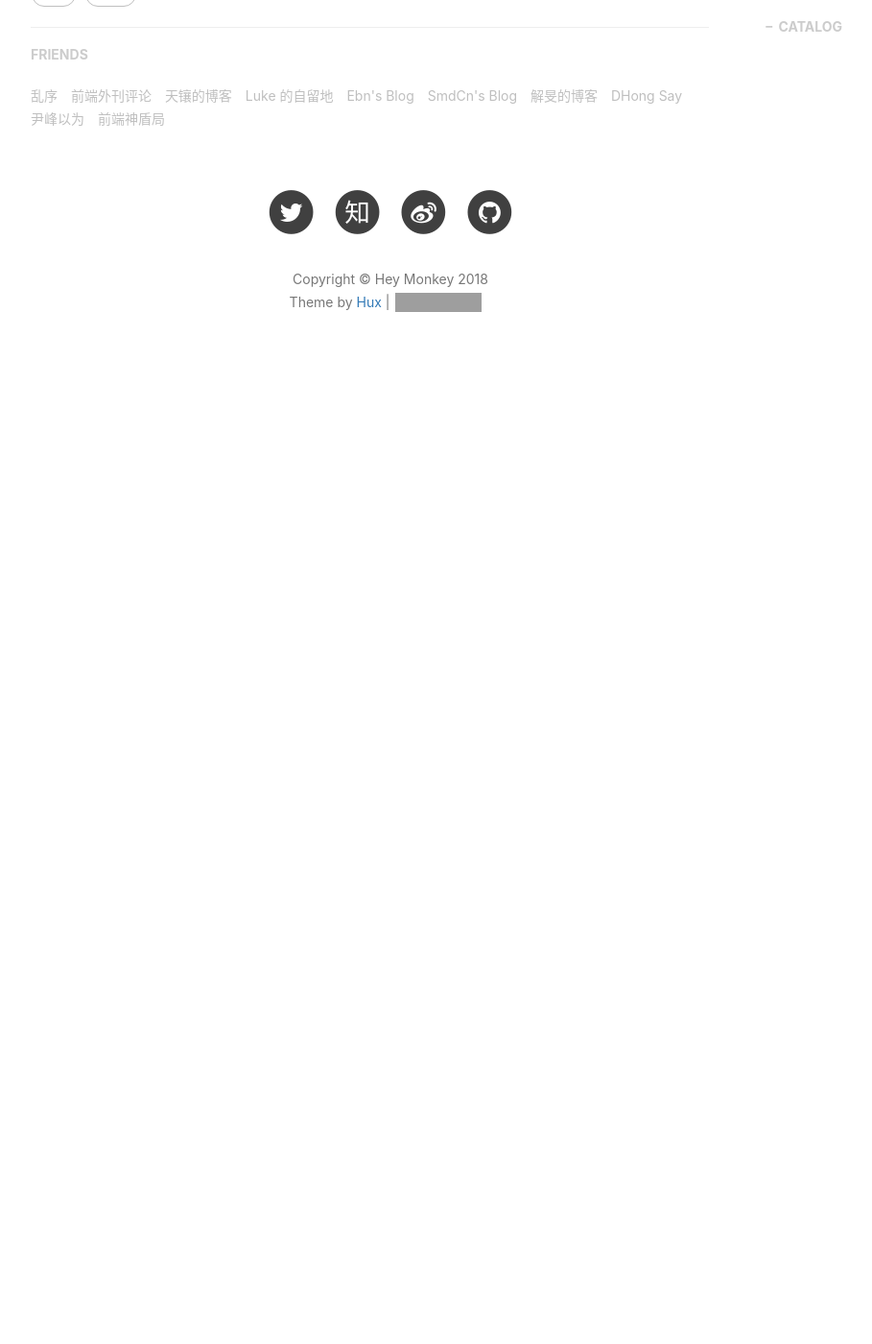
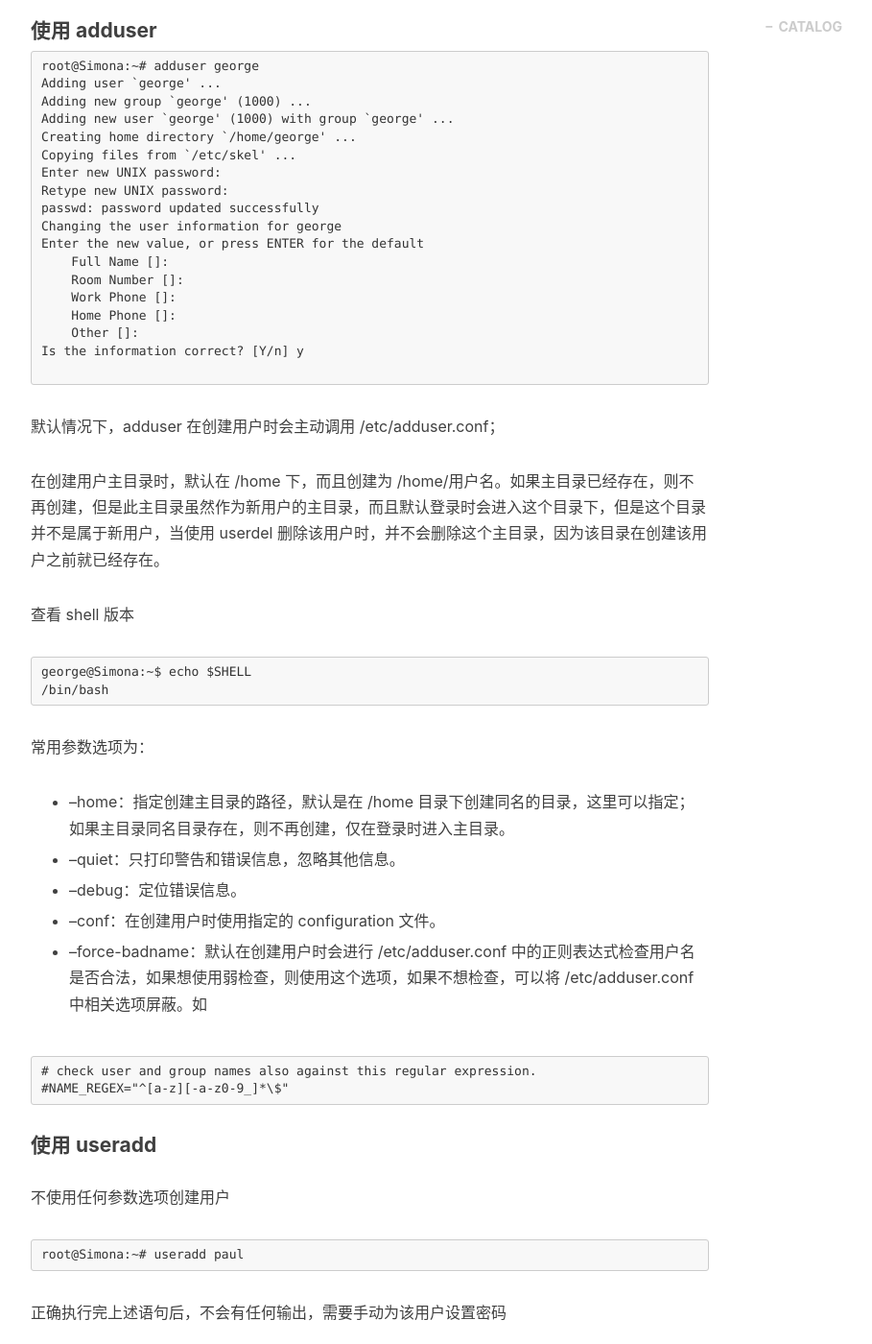
Before and after one commit to ywlvs/ywlvs.github.io, a Jekyll site: the page built from _posts/2018-01-07-user-and-group-commands-in-linux.markdown, in a window 1280 px wide and 1400 px high, scrolled down 3161 px. Shown: the whole window at 96% size, without its empty margins (233-1142 px from the left). Built offline with Jekyll 4.4.1, drawn with Linux system fonts in a browser that asks for light colours; nearby versions of some CDN libraries; comment, search, counter and statistics services are not loaded; before the commit the page ends 3580 px from its top, so only the background shows below that; some of the changed text lies outside the part shown; grey boxes are pictures that could not be loaded.

Commit message:
add-some-commands-in-linux-user-post

````diff
--- a/_posts/2018-01-07-user-and-group-commands-in-linux.markdown
+++ b/_posts/2018-01-07-user-and-group-commands-in-linux.markdown
@@ -75,3 +75,153 @@
 /etc/group：用户组（group）配置文件
 
 /etc/gshadow：用户组（group）的影子文件
+
+
+### 相关命令
+
+创建用户的命令有：adduser 和 useradd。
+
++ adduser：会自动为创建的用户指定主目录、系统 shell 版本，会在创建时输入用户密码。
+
++ useradd：需要使用参数选项指定上述基本设置，如果不使用任何参数，则创建的用户无密码、无主目录、没有指定 shell 版本。
+
+#### 使用 adduser
+
+```
+root@Simona:~# adduser george
+Adding user `george' ...
+Adding new group `george' (1000) ...
+Adding new user `george' (1000) with group `george' ...
+Creating home directory `/home/george' ...
+Copying files from `/etc/skel' ...
+Enter new UNIX password:
+Retype new UNIX password:
+passwd: password updated successfully
+Changing the user information for george
+Enter the new value, or press ENTER for the default
+    Full Name []:
+    Room Number []:
+    Work Phone []:
+    Home Phone []:
+    Other []:
+Is the information correct? [Y/n] y
+
+```
+
+默认情况下，adduser 在创建用户时会主动调用 /etc/adduser.conf；
+
+在创建用户主目录时，默认在 /home 下，而且创建为 /home/用户名。如果主目录已经存在，则不再创建，但是此主目录虽然作为新用户的主目录，而且默认登录时会进入这个目录下，但是这个目录并不是属于新用户，当使用 userdel 删除该用户时，并不会删除这个主目录，因为该目录在创建该用户之前就已经存在。
+
+查看 shell 版本
+
+```
+george@Simona:~$ echo $SHELL
+/bin/bash
+```
+
+常用参数选项为：
+
++ --home：指定创建主目录的路径，默认是在 /home 目录下创建同名的目录，这里可以指定；如果主目录同名目录存在，则不再创建，仅在登录时进入主目录。
+
++ --quiet：只打印警告和错误信息，忽略其他信息。
+
++ --debug：定位错误信息。
+
++ --conf：在创建用户时使用指定的 configuration 文件。
+
++ --force-badname：默认在创建用户时会进行 /etc/adduser.conf 中的正则表达式检查用户名是否合法，如果想使用弱检查，则使用这个选项，如果不想检查，可以将 /etc/adduser.conf 中相关选项屏蔽。如
+
+```
+# check user and group names also against this regular expression.
+#NAME_REGEX="^[a-z][-a-z0-9_]*\$"
+```
+
+#### 使用 useradd
+
+不使用任何参数选项创建用户
+
+```
+root@Simona:~# useradd paul
+```
+
+正确执行完上述语句后，不会有任何输出，需要手动为该用户设置密码
+
+```
+root@Simona:/home# passwd paul
+Enter new UNIX password:
+Retype new UNIX password:
+passwd: password updated successfully
+
+```
+
+使用 ssh 远程连接时，会发现没有为用户创建默认的主目录。
+
+```
+[c:\~]$ ssh paul@120.78.201.5
+
+Connecting to 120.78.201.5:22...
+Connection established.
+To escape to local shell, press 'Ctrl+Alt+]'.
+
+Welcome to Ubuntu 16.04.2 LTS (GNU/Linux 4.4.0-62-generic x86_64)
+
+ * Documentation:  https://help.ubuntu.com
+ * Management:     https://landscape.canonical.com
+ * Support:        https://ubuntu.com/advantage
+
+The programs included with the Ubuntu system are free software;
+the exact distribution terms for each program are described in the
+individual files in /usr/share/doc/*/copyright.
+
+Ubuntu comes with ABSOLUTELY NO WARRANTY, to the extent permitted by
+applicable law.
+
+
+Welcome to Alibaba Cloud Elastic Compute Service !
+
+
+The programs included with the Ubuntu system are free software;
+the exact distribution terms for each program are described in the
+individual files in /usr/share/doc/*/copyright.
+
+Ubuntu comes with ABSOLUTELY NO WARRANTY, to the extent permitted by
+applicable law.
+
+Could not chdir to home directory /home/paul: No such file or directory
+$
+```
+
+用户登录后的所在目录是根目录 /，虽然 $HOME 环境变量为 /home/paul
+
+```
+$ echo $HOME
+/home/paul
+```
+
+查看 shell 版本，发现是 /bin/sh，说明没有指定 shell 版本。
+
+```
+$ echo $SHELL
+/bin/sh
+```
+
+常用参数选项包括：
+
++ -d：指定用户的主目录
+
++ -m：如果存在不再创建，但是此目录并不属于新创建用户；如果主目录不存在，则强制创建；-m 和 -d 一同使用。
+
++ -s：指定用户登录时的 shell 版本。
+
++ -M：不创建主目录。
+
+
+### 删除用户的命令： userdel
+
++ 只删除用户
+
+```
+root@Simona:~# userdel paul
+```
+
++ 连同用户主目录一同删除。如果创建用户之前，主目录已经存在，即主目录不属于当前要删除的用户，则无法删除主目录。
````
